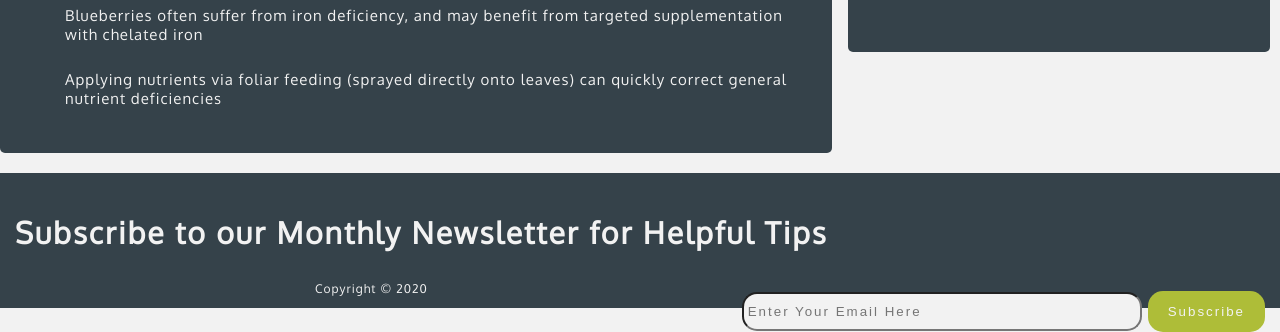
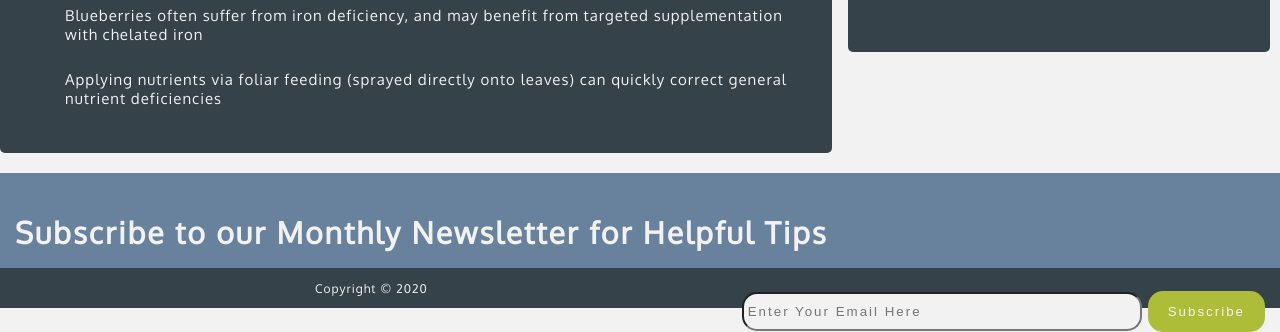
Before and after one commit to pinkhaze/pinkhaze.github.io, a plain HTML site: page maintain.html in a window 1280 px wide. Shown: the part 700-1032 px from the top of the page. Drawn offline with Linux system fonts and the light colour scheme.

Commit message:
Update style4.css

```diff
--- a/style4.css
+++ b/style4.css
@@ -79,7 +79,7 @@ header {
 #subscribe {
     padding: 15px;
     color: #f2f2f2;
-    background: #35424a;
+    background: #68829E;
     height: 95px;
 }
 
```
